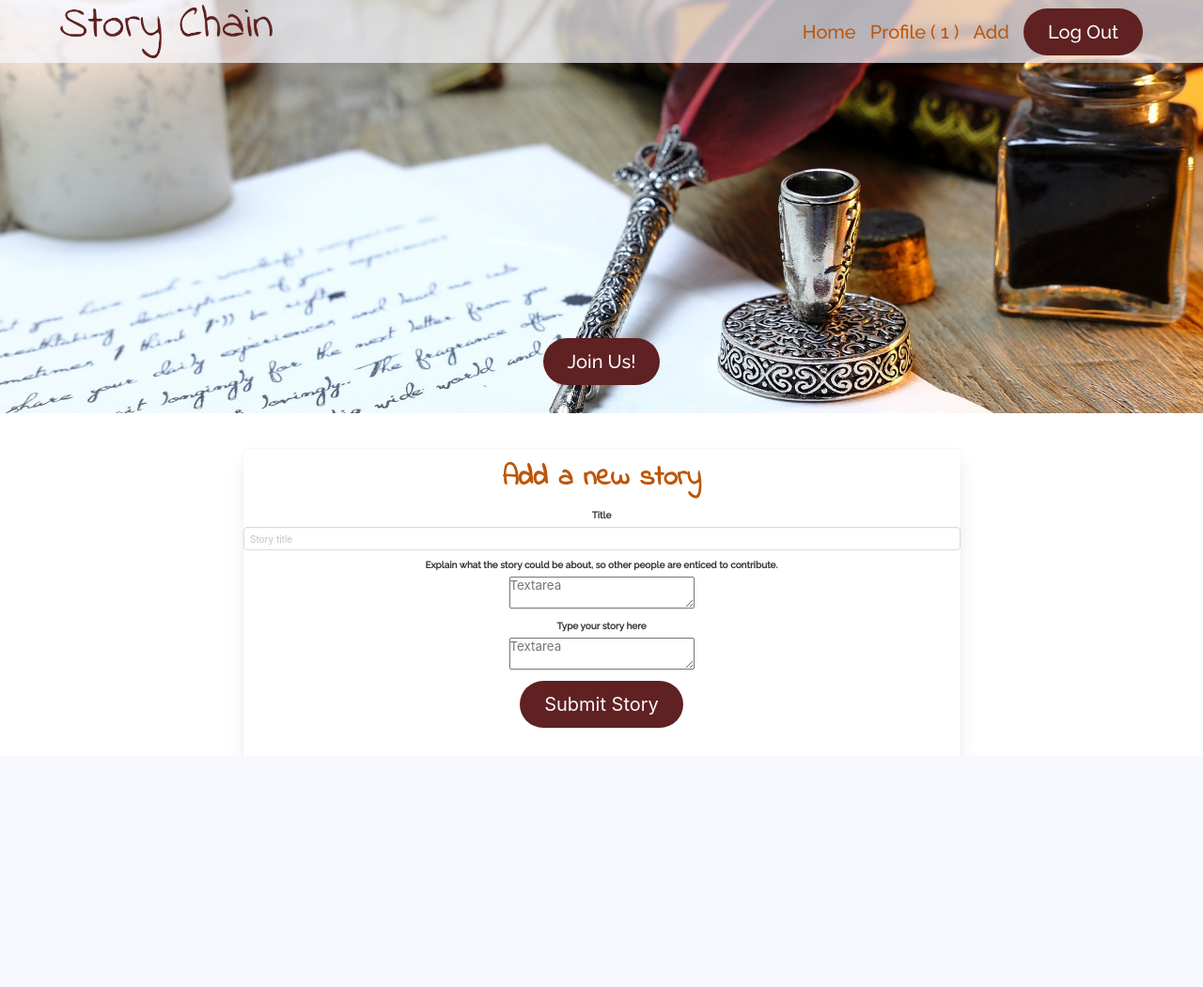
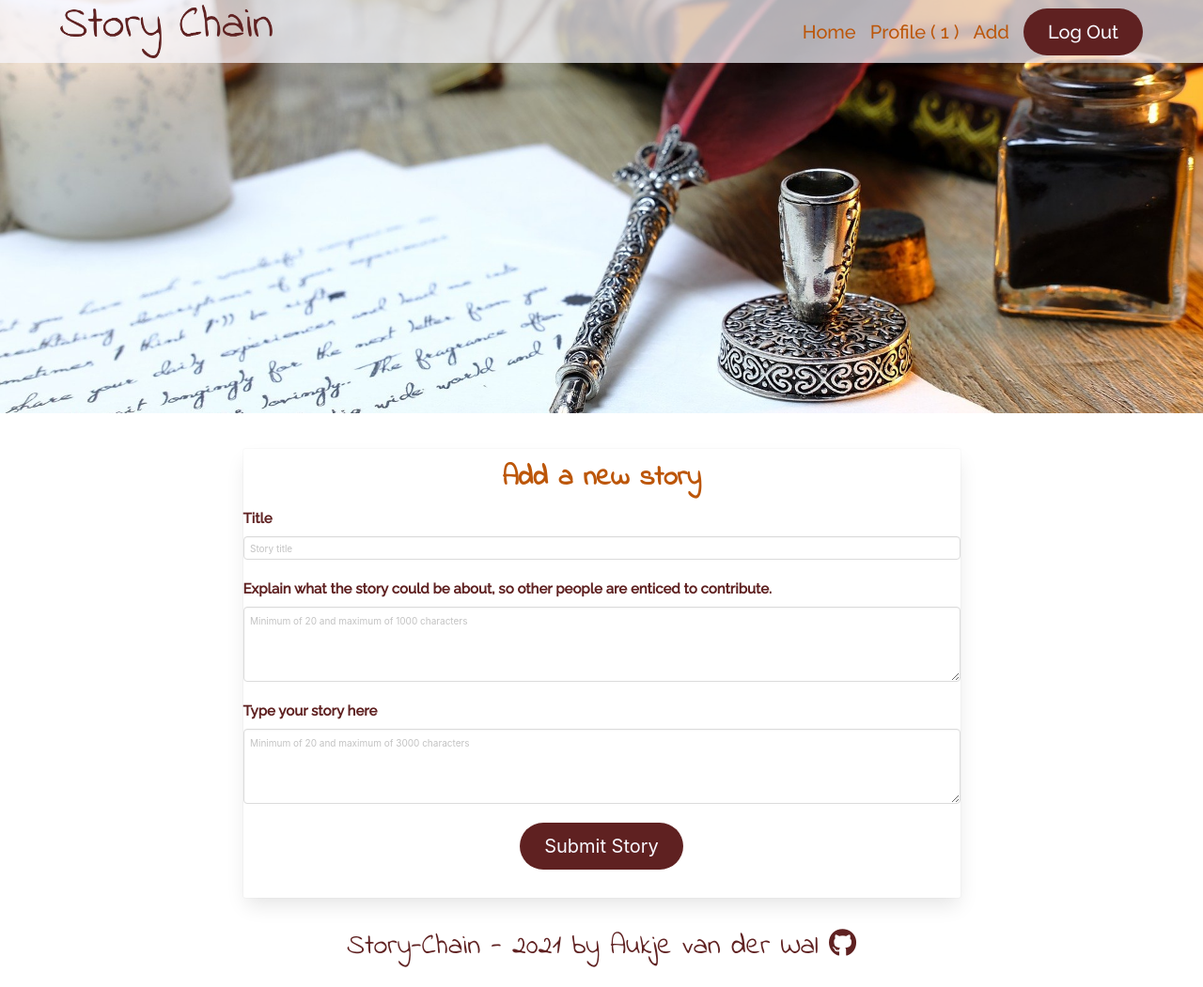
Before and after one commit to Code-Institute-Submissions/story-chain, a Flask app: page /add/story in a window 1280 px wide. Shown: the whole page at 94% size. Before the commit the page ends 803 px from the top, so only its background shows below. Run offline with Flask 2, Linux system fonts and the light colour scheme; the visitor is signed in with stand-in values (Sample User, id 1); some libraries are stand-ins or nearby versions.

Commit message:
CSS for forms and buttons

```diff
--- a/app.py
+++ b/app.py
@@ -199,7 +199,7 @@ def edit_story(story_id):
             "story_title": request.form.get("story_title"),
             "story_summary": request.form.get("story_summary"),
             "story_content": request.form.get("story_content"),
-            "author": session["user"]
+            "Author": session["user"]
         }
         mongo.db.stories.update({"_id": ObjectId(story_id)}, submit)
         flash("Story Successfully Updated")
--- a/static/css/style.css
+++ b/static/css/style.css
@@ -15,10 +15,6 @@ body {
     color: #f8f8ff;
     overflow-x: hidden;
     overflow-y: hidden;
-}
-
-.column {
-    text-align: center;
 }
 
 .title {
@@ -73,6 +69,10 @@ body {
     background: rgba(248, 248, 255, 0.7);
 }
 
+.navbar-burger {
+    margin-top: 1.5rem;
+}
+
 /* Buttons */
 .button {
     font-size: 2rem;;
@@ -80,9 +80,11 @@ body {
 .button.is-info.is-inverted {
     background-color: #5f2121;
     color: #f8f8ff;
-
 }
 
+#join-button {
+    text-align: center;
+}
 
 #about {
     color: #000;
@@ -123,6 +125,27 @@ a {
     color: #5f2121;
 }
 
+/* For forms */
+.label {
+    color: #5f2121;
+    display: block;
+    font-size: 1.5rem;
+    font-weight: 700;
+}
+
+.field:not(:last-child) {
+    margin-bottom: 2rem;
+}
+
+/* Footer */
+#footer {
+    color: #5f2121;
+    font-size: 3rem;
+    font-family: 'Indie Flower', cursive;
+    background-color: #fff;
+    padding: 3rem 1.5rem 2rem;
+}
+
 @media screen and (max-width: 1023px) {
 .hero.is-info .navbar-menu {
     background-color: rgba(248, 248, 255, 0.7);
--- a/static/js/script.js
+++ b/static/js/script.js
@@ -9,7 +9,7 @@ $(document).ready(function () {
     });
 });
 
-// For collapsible cards, taken from: https://codepen.io/brussell98/pen/mEwxjP?js-preprocessor=livescript
+// For collapsible cards and other elements, taken from: https://codepen.io/brussell98/pen/mEwxjP?js-preprocessor=livescript
 document.addEventListener('DOMContentLoaded', function() {
 	let cardToggles = document.getElementsByClassName('card-toggle');
 	for (let i = 0; i < cardToggles.length; i++) {
--- a/templates/components/forms/add_story.html
+++ b/templates/components/forms/add_story.html
@@ -10,18 +10,18 @@
     <div class="field">
         <label class="label">Explain what the story could be about, so other people are enticed to contribute.</label>
         <div class="control">
-            <textarea id="story_summary" name="story_summary" placeholder="Textarea" class="validate" minlength="20" maxlength="1000" required></textarea>
+            <textarea class="textarea" id="story_summary" name="story_summary" placeholder="Minimum of 20 and maximum of 1000 characters" minlength="20" maxlength="1000" validate required></textarea>
         </div>
     </div>
 
         <div class="field">
         <label class="label">Type your story here</label>
         <div class="control">
-            <textarea id="story_content" name="story_content" placeholder="Textarea" class="validate" minlength="20" maxlength="3000" required></textarea>
+            <textarea class="textarea" id="story_content" name="story_content" placeholder="Minimum of 20 and maximum of 3000 characters" minlength="20" maxlength="3000" validate required></textarea>
         </div>
     </div>
 
-    <div class="field">
+    <div class="field has-text-centered">
         <p class="control">
             <button type="submit" placeholder="Submit Story" class="button is-rounded is-info is-inverted mb-6" name="action" aria-label="Submit story">Submit Story
             </button>
--- a/templates/components/forms/edit_story.html
+++ b/templates/components/forms/edit_story.html
@@ -10,18 +10,18 @@
     <div class="field">
         <label class="label">Explain what the story could be about, so other people are enticed to contribute.</label>
         <div class="control">
-            <textarea id="story_summary" name="story_summary" placeholder="Textarea" class="validate" minlength="20" maxlength="1000" required></textarea>
+            <textarea class="textarea" id="story_summary" name="story_summary" placeholder="Minimum of 20 and maximum of 1000 characters" minlength="20" maxlength="1000" validate required></textarea>
         </div>
     </div>
 
         <div class="field">
         <label class="label">Type your story here</label>
         <div class="control">
-            <textarea id="story_content" name="story_content" placeholder="Textarea" class="validate" minlength="20" maxlength="3000" required></textarea>
+            <textarea class="textarea" id="story_content" name="story_content" placeholder="Minimum of 20 and maximum of 3000 characters" minlength="20" maxlength="3000" validate required></textarea>
         </div>
     </div>
 
-    <div class="field">
+    <div class="field has-text-centered mt-2">
         <p class="control">
             <button type="submit" placeholder="Edit story" class="button is-rounded is-info is-inverted mb-6" name="action" aria-label="Edit story">Edit Story
             </button>
--- a/templates/components/partials/contentcard.html
+++ b/templates/components/partials/contentcard.html
@@ -1,6 +1,7 @@
 <div class="card">
     <div class="card-content">
         <p class="title">
+            <!-- Title of story to which this is an addition of -->
         </p>
         <p class="subtitle">
             Author: {{ add_content.created_by }}
--- a/templates/components/partials/storycard.html
+++ b/templates/components/partials/feature_storycard.html
@@ -1,6 +1,6 @@
 <div class="card is-fullwidth">
 	<header class="card-header">
-	<p class="card-header-title">{{ story.story_title }} Author: {{ story.Author }}</p>
+	<p class="card-header-title">{{ story.story_title }}</p>
 		<a class="card-header-icon card-toggle">
 			<i class="fa fa-angle-down"></i>
         </a>
@@ -15,9 +15,6 @@
         <p class="summary"> <strong>Content</strong><br>
             {{ story.story_content }}
         </p>
-        <p class="subtitle">
-        {# Created_by: {{ add_content.created_by }} #}
-        </p>
         <footer class="card-footer">
         <p class="card-footer-item">
             <span>
--- a/templates/layout/base.html
+++ b/templates/layout/base.html
@@ -58,15 +58,18 @@
                     </div>
                 </nav>
             </div>
+            {% if not session.user %}
             <div class="columns">
                 <div class="column"></div>
-                    <div class="column is-one-fifth mb-6">
+                    <div class="column mb-6" id="join-button">
                         <a class="button is-rounded button is-info is-inverted" href="{{url_for('register')}}" role="button" target="_blank" rel="noopener" aria-label="Join Us button">Join Us!</a>
                     </div>
                     <div class="column"></div>
             </div>
+            {% endif %}
         </section>
     </header>
+    <!-- Replace with clickable message from Bulma -->
     {% with messages = get_flashed_messages() %}
         {% if messages %}
             {% for message in messages %}
@@ -87,6 +90,11 @@
     {% block content %}
     {% endblock %}
 </div>
+<footer class="footer" id="footer">
+    <div class="content has-text-centered">
+        <p>Story-Chain - 2021 by Aukje van der Wal <a href="https://github.com/byIlsa"> <i class="fab fa-github"></i></a></p>
+    </div>
+</footer>
     <!-- JQuery CDN -->
 <script src="https://code.jquery.com/jquery-3.5.1.min.js"
     integrity="sha256-9/aliU8dGd2tb6OSsuzixeV4y/faTqgFtohetphbbj0=" crossorigin="anonymous"></script>
--- a/templates/pages/home.html
+++ b/templates/pages/home.html
@@ -1,8 +1,7 @@
 {% extends 'layout/base.html' %}
 {% block content %}
     <div class="columns mb-6">
-        <div class="column"></div>
-        <div class="column is-three-fifths" id="about">
+        <div class="column" id="about">
             <p class="title mt-6"> How does this work?</p>
             <p id="about-text"> Writing stories can be fun. But writing stories with total strangers is way better!</p><br>
             <p class="sub-heading"> This is the deal:</p>
@@ -14,10 +13,9 @@
                         <p class="title"> Now the waiting starts... How will the story unfold?</p>
                 </div>
         </div>
-        <div class="column"></div>
     </div>
     <div class="profile-story-header" mt-4 mb-4>Stories</div>
 {% for story in stories %}
-    {% include 'components/partials/storycard.html' %}
+    {% include 'components/partials/feature_storycard.html' %}
 {% endfor %}
 {% endblock %}
--- a/templates/pages/profile.html
+++ b/templates/pages/profile.html
@@ -13,9 +13,10 @@
 {% for story in stories %}
 {% if (session.user|lower == story.Author|lower or session.user|lower == "admin"|lower) %}
 <div class="profile-story-header" mt-4 mb-4>Stories you have written:</div>
-    {% include 'components/partials/storycard.html' %}
+    {% include 'components/partials/feature_storycard.html' %}
 
 {% endif %}
 {% endfor %}
 <div class="profile-story-header" mt-4 mb-4>Stories you have contributed to:</div>
+<!-- contentcard-->
 {% endblock %}
```
Also changed, not shown: templates/components/forms/authentication.html (+6 -6 lines), templates/components/partials/full_storycard.html (added, +17 -0 lines), templates/pages/edit_story.html (+12 -16 lines), templates/pages/read_story.html (+8 -8 lines).
